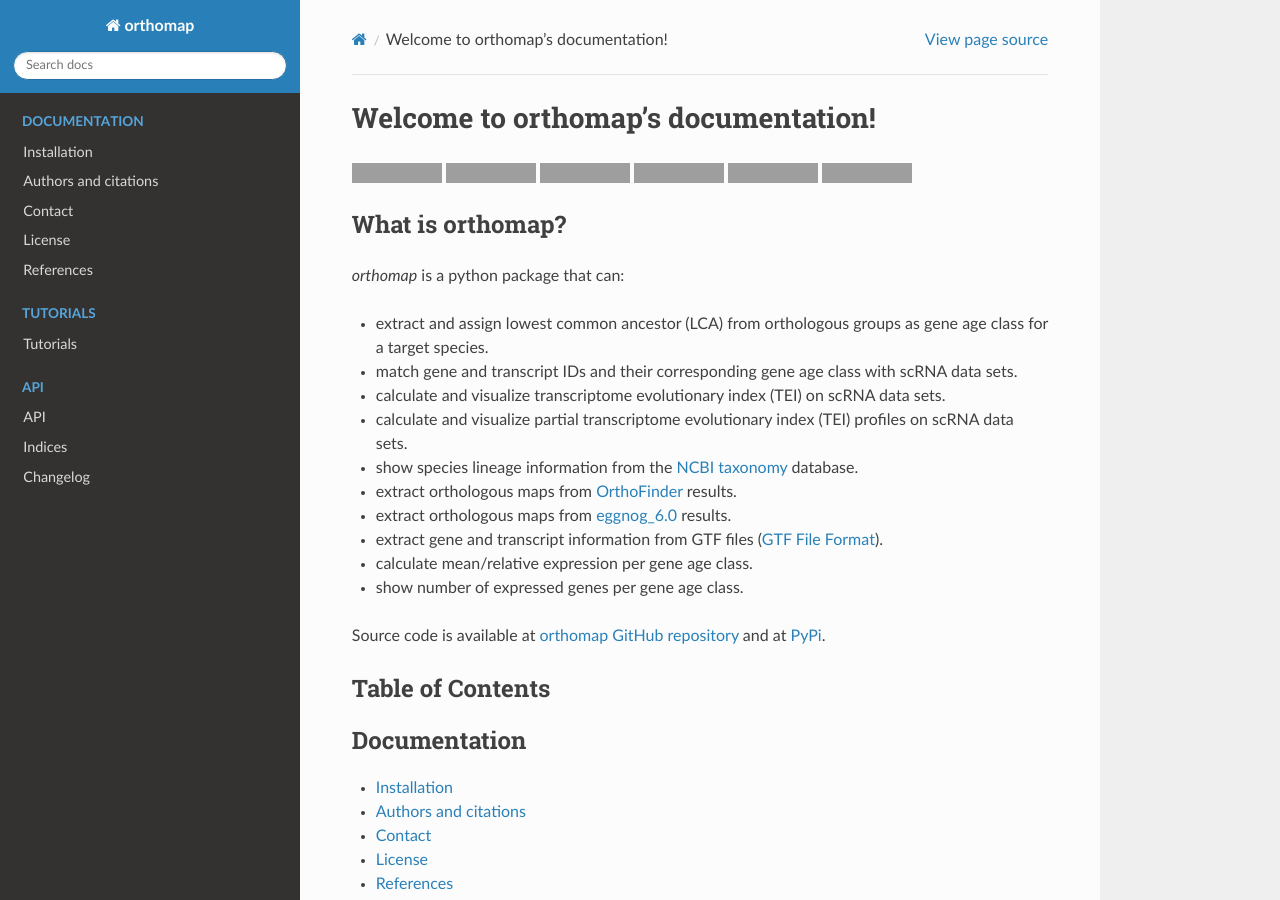
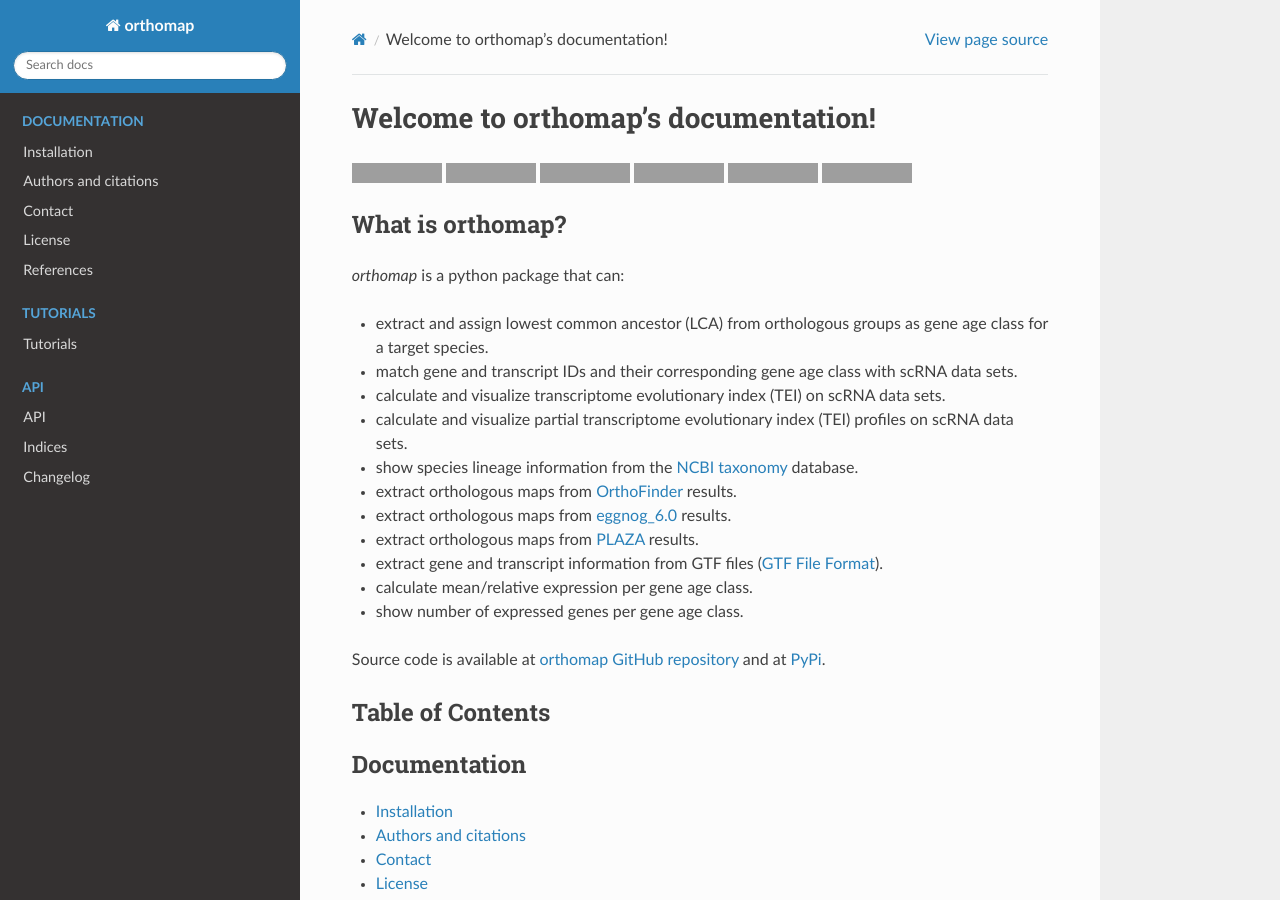
Before and after one commit to kullrich/orthomap, a Sphinx documentation site: the page built from docs/index.rst, in a window 1280 px wide and 900 px high, cut to the strip 0-900 px from the top of the window. Built offline with Sphinx 7.4.7 and the Read the Docs theme 2.0.0, drawn with Linux system fonts in a browser that asks for light colours; formulas are drawn with MathJax 3; grey boxes are pictures that could not be loaded.

Commit message:
# update docs

```diff
--- a/docs/index.rst
+++ b/docs/index.rst
@@ -19,7 +19,9 @@ What is orthomap?
 
 - extract orthologous maps from `OrthoFinder <https://github.com/davidemms/OrthoFinder>`_ results.
 
-- extract orthologous maps from `eggnog_6.0 <http://eggnog6.embl.de/download/eggnog_6.0/>`_ results.
+- extract orthologous maps from `eggnog_6.0 <https://eggnog6.embl.de/download/eggnog_6.0/>`_ results.
+
+- extract orthologous maps from `PLAZA <https://bioinformatics.psb.ugent.be/plaza/>`_ results.
 
 - extract gene and transcript information from GTF files (`GTF File Format <https://www.ensembl.org/info/website/upload/gff.html>`_).
 
```
